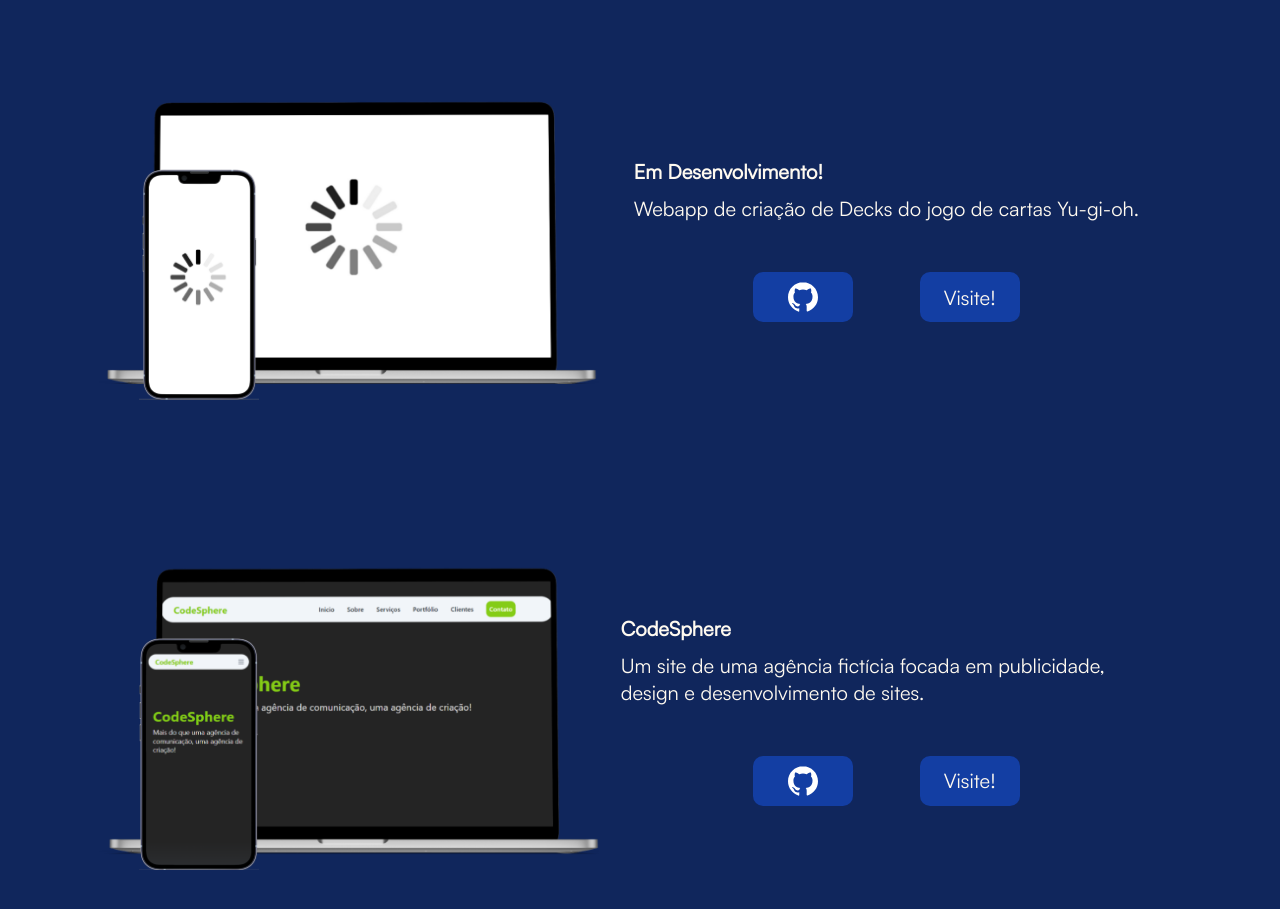
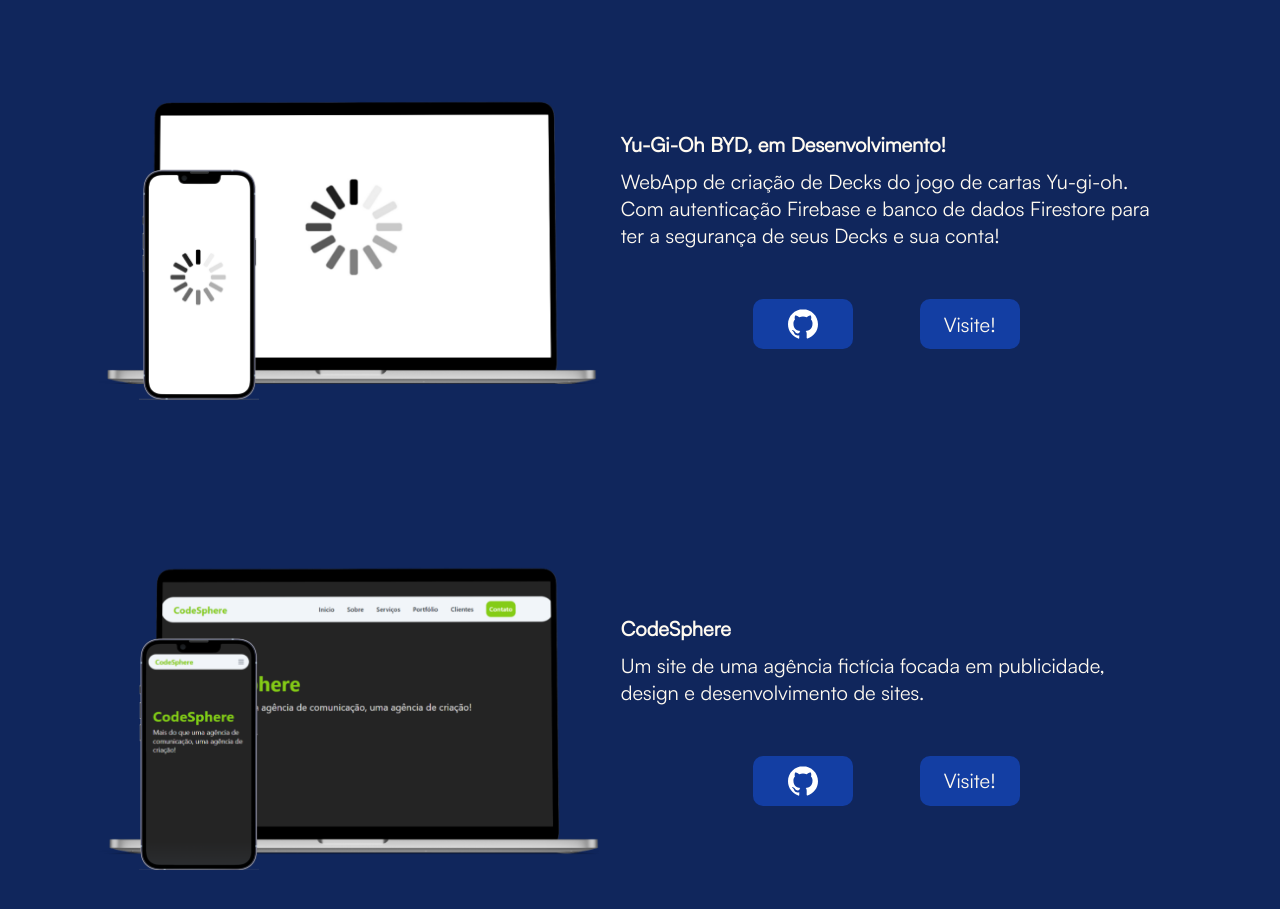
Before and after one commit to AlexandreLaraJr/myPortfolio, a React (Vite) app: page / in a window 1280 px wide. Shown: the part 1920-2829 px from the top of the page. Built offline with nearby package versions, Linux system fonts and the light colour scheme.

Commit message:
feat: Adição do projeto YuGiOh BYD, em desenvolvimento

```diff
--- a/src/components/Projects.jsx
+++ b/src/components/Projects.jsx
@@ -15,9 +15,13 @@
                 <ProjectPage
                     mobileExibition={workingOnMobile}
                     webExibition={workingOnWeb}
-                    projectName={"Em Desenvolvimento!"}
+                    projectName={"Yu-Gi-Oh BYD, em Desenvolvimento!"}
                     projectDescription={
-                        "Webapp de criação de Decks do jogo de cartas Yu-gi-oh."
+                        "WebApp de criação de Decks do jogo de cartas Yu-gi-oh.\nCom autenticação Firebase e banco de dados Firestore para ter a segurança de seus Decks e sua conta!"
+                    }
+                    projectUrl={"https://yugioh-byd.netlify.app/"}
+                    projectGitHubUrl={
+                        "https://github.com/AlexandreLaraJr/yu-gi-ohBYD"
                     }
                 />
                 <ProjectPage
```
